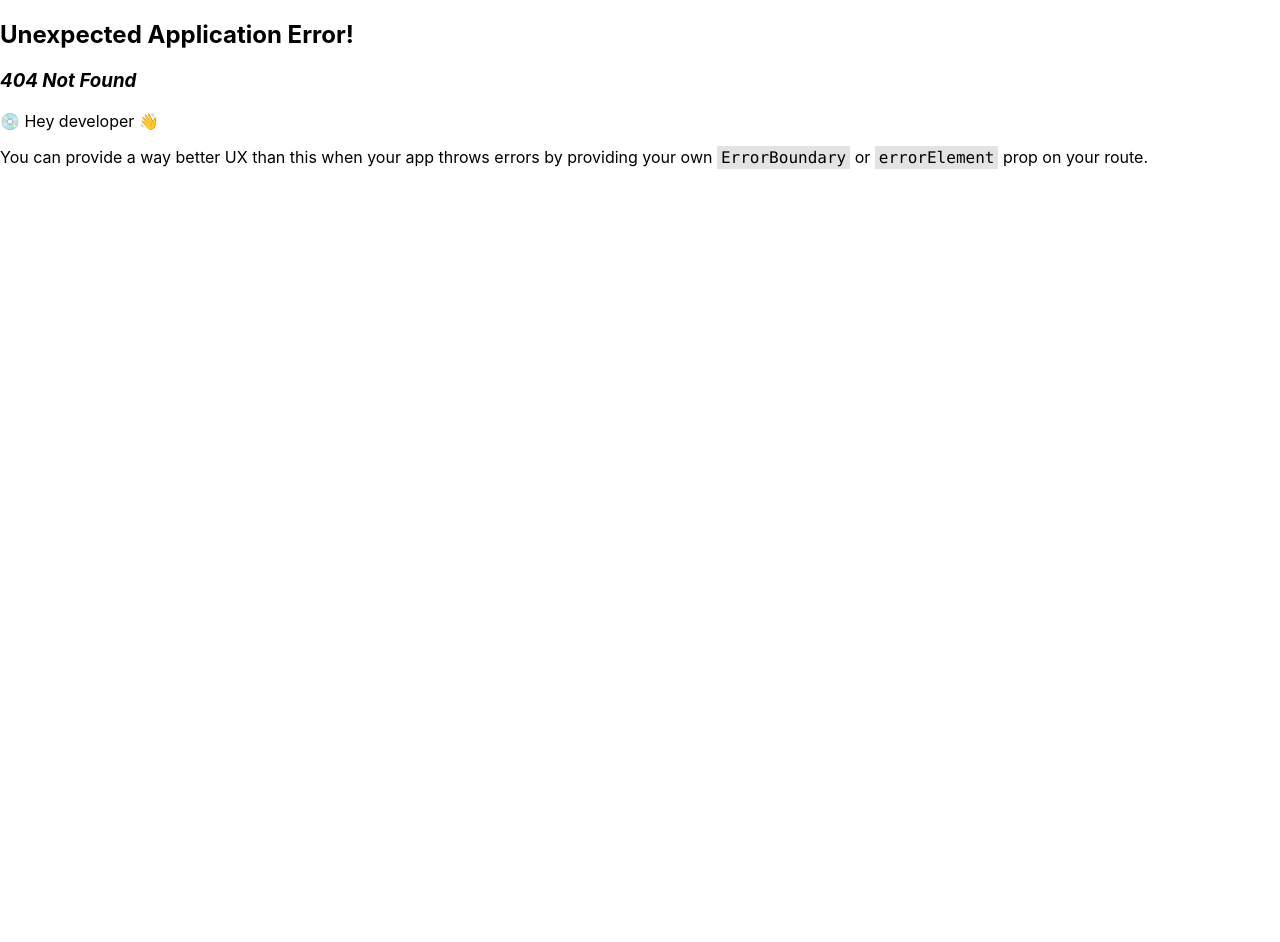
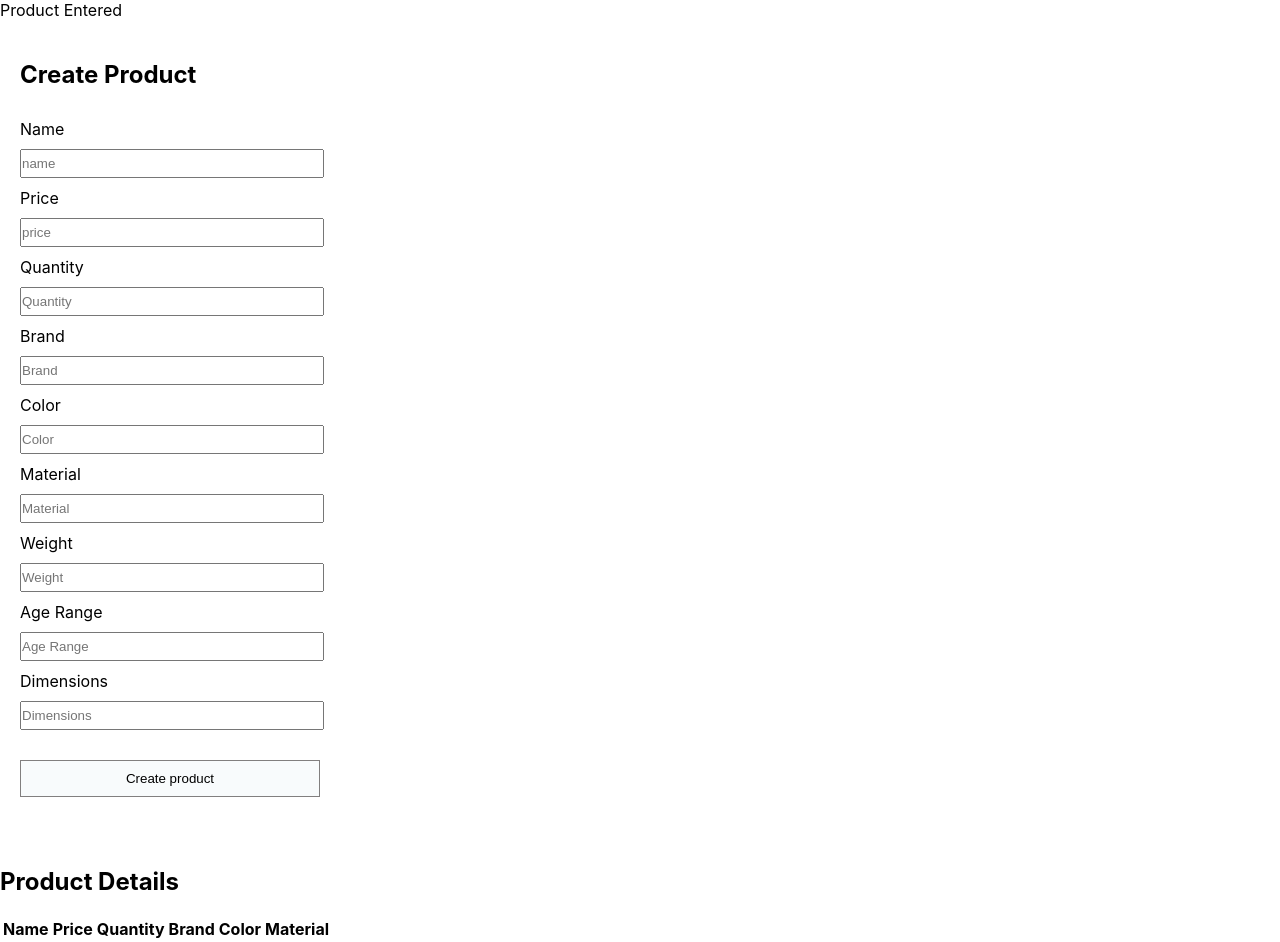
Before and after one commit to sverma06/blue_bee, a React (Create React App) app: page /products in a window 1280 px wide. Before the commit this address had no page. Before the commit the page ends 800 px from the top, so only its background shows below. Built offline with nearby package versions, Linux system fonts and the light colour scheme.

Commit message:
Make a route called currentUser

```diff
--- a/src/App.js
+++ b/src/App.js
@@ -7,6 +7,7 @@ import {
   createBrowserRouter,
   RouterProvider,
 } from "react-router-dom";
+import Products from "./components/Products/Products";
 
 
 
@@ -27,6 +28,10 @@ const router = createBrowserRouter([
   {
     path: "/home",
     element: <HomePage />
+  },
+  {
+    path: "/products",
+    element: <Products />
   }
 ]);
 
--- a/src/components/Products/AddProducts.js
+++ b/src/components/Products/AddProducts.js
@@ -2,10 +2,27 @@ import React from "react";
 import { useForm } from "react-hook-form";
 // import Header from "../Header/Header";
 import './AddProducts.css';
+import { useNavigate } from "react-router-dom";
 
 const AddProducts = () => {
+  let navigate = useNavigate();
+
   const { register, handleSubmit } = useForm();
-  const onSubmit = data => console.log(data);
+
+  const onSubmit = async (data) => {
+    console.log(data);
+    await fetch("/addProducts", {
+      method: 'POST',
+      headers: {"Content-Type": "application/json"},
+      body: JSON.stringify(data),
+    });
+  };
+
+
+
+  const productAdded = () => {
+    navigate("/products", { replace: true})
+  }
 
   return (
     <>
@@ -95,9 +112,22 @@ const AddProducts = () => {
             ></input>
           </div>
           <div>
-            <button className="button">Create product</button>
+            <button className="button" onClick={productAdded}>Create product</button>
           </div>
         </form>
+      </div>
+      <div>
+        <h2>Product Details</h2>
+        <table>
+          <tr>
+            <th>Name</th>
+            <th>Price</th>
+            <th>Quantity</th>
+            <th>Brand</th>
+            <th>Color</th>
+            <th>Material</th>
+          </tr>
+        </table>
       </div>
     </>
   );
--- /dev/null
+++ b/src/components/Products/Products.js
@@ -0,0 +1,15 @@
+import React from 'react';
+import AddProducts from './AddProducts';
+
+const Products = () => {
+    return (
+        <>
+            <label>Product Entered</label>
+            <AddProducts />
+        </>
+
+    );
+
+}
+
+export default Products;
```
Also changed, not shown: src/components/Products/ProductCard.js (deleted, +0 -10 lines), 1 other file (tests, documents, lock files or other folders).
